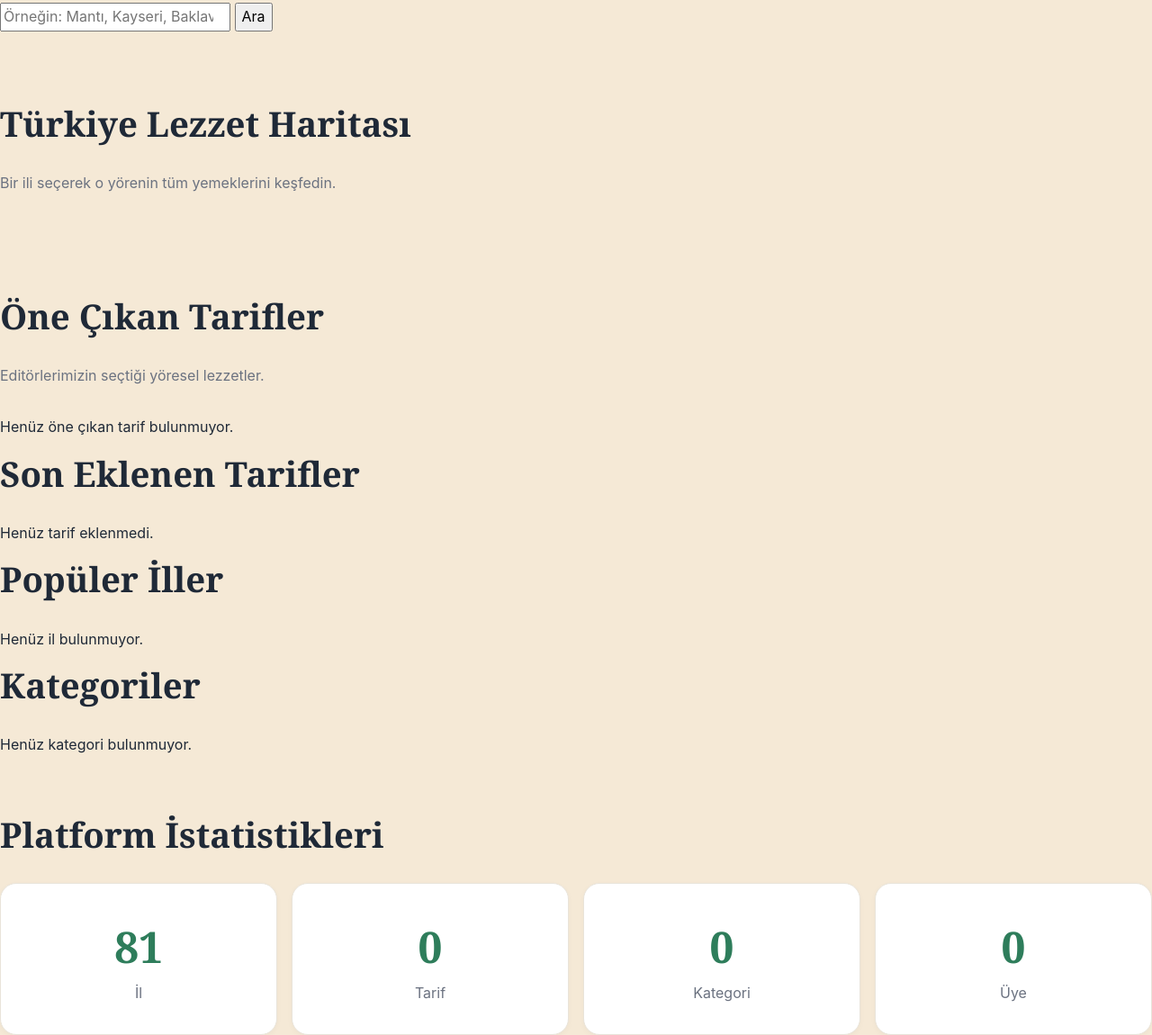
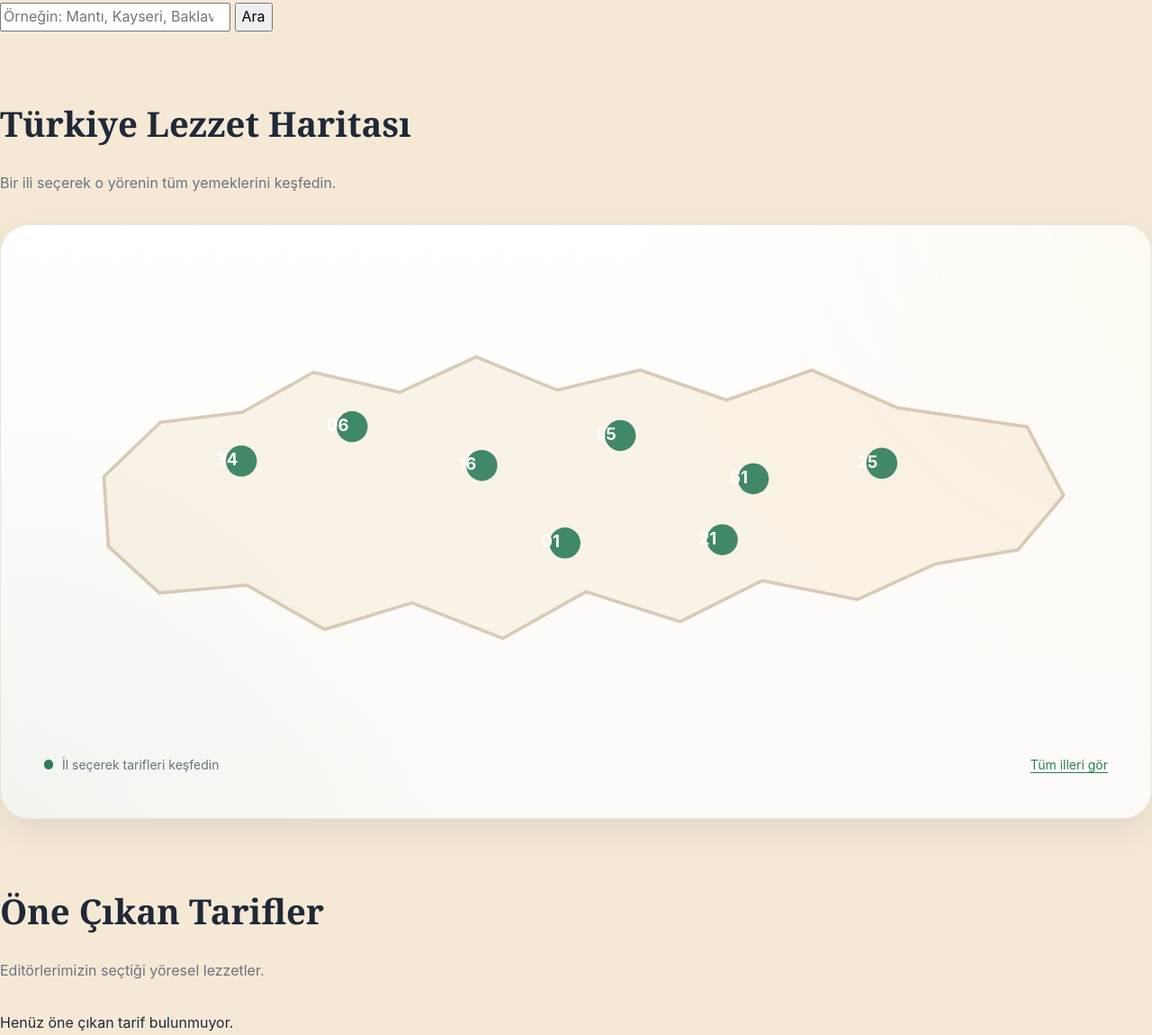
Before and after one commit to adhoc0/-FOOD, a Django app: page / in a window 1280 px wide. Shown: the part 1273-2423 px from the top of the page at 90% size. Run offline with Django 5.2, Linux system fonts and the light colour scheme; data that the repository does not hold is empty.

Commit message:
fix: render visible homepage map

```diff
--- a/static/css/components/map/map.css
+++ b/static/css/components/map/map.css
@@ -1,3 +1,65 @@
+.map-container {
+    position: relative;
+    min-height: 22rem;
+    padding: clamp(1rem, 4vw, 3rem);
+    background: var(--map-background);
+    border: var(--border-width) solid var(--map-border);
+    border-radius: var(--radius-lg);
+    box-shadow: var(--shadow-md);
+}
+
+.turkey-map {
+    display: block;
+    width: 100%;
+    height: auto;
+}
+
+.turkey-map__land {
+    fill: #f9f2e6;
+    stroke: #d8cbb8;
+    stroke-width: 3;
+}
+
+.turkey-map__markers circle {
+    fill: var(--color-primary);
+    opacity: .9;
+}
+
+.turkey-map__labels {
+    fill: var(--color-white);
+    font-family: var(--font-family);
+    font-size: 15px;
+    font-weight: 700;
+    text-anchor: middle;
+}
+
+.map-container__legend {
+    display: flex;
+    align-items: center;
+    justify-content: space-between;
+    gap: var(--space-md);
+    margin-top: var(--space-lg);
+    color: var(--color-text-light);
+    font-size: var(--text-sm);
+}
+
+.map-container__legend i {
+    display: inline-block;
+    width: .65rem;
+    height: .65rem;
+    margin-right: .35rem;
+    background: var(--color-primary);
+    border-radius: 50%;
+}
+
+@media (max-width: 600px) {
+    .map-container__legend {
+        align-items: flex-start;
+        flex-direction: column;
+    }
+}
+
+/* Mevcut harita etkileşim sınıfları için ortak yüzey. */
 .map-container {
 
     position: relative;
--- a/templates/components/map/map.html
+++ b/templates/components/map/map.html
@@ -1,3 +1,21 @@
-<!-- map component -->
-<div class="map">
+<div class="map-container" role="img" aria-label="Türkiye iller haritası">
+    <svg class="turkey-map" viewBox="0 0 960 420" aria-hidden="true" focusable="false">
+        <path class="turkey-map__land" d="M54 188 105 139 179 130 243 94 321 112 390 80 463 110 538 92 616 119 693 92 770 126 887 143 920 205 879 254 804 267 734 299 648 282 574 319 489 292 414 334 332 302 253 326 183 286 104 293 58 251Z" />
+        <g class="turkey-map__markers">
+            <circle cx="178" cy="174" r="14" /><circle cx="278" cy="143" r="14" />
+            <circle cx="395" cy="178" r="14" /><circle cx="520" cy="151" r="14" />
+            <circle cx="640" cy="190" r="14" /><circle cx="756" cy="176" r="14" />
+            <circle cx="470" cy="248" r="14" /><circle cx="612" cy="245" r="14" />
+        </g>
+        <g class="turkey-map__labels">
+            <text x="165" y="178">34</text><text x="265" y="147">06</text>
+            <text x="382" y="182">16</text><text x="507" y="155">55</text>
+            <text x="627" y="194">61</text><text x="743" y="180">25</text>
+            <text x="457" y="252">01</text><text x="599" y="249">21</text>
+        </g>
+    </svg>
+    <div class="map-container__legend">
+        <span><i></i> İl seçerek tarifleri keşfedin</span>
+        <a href="{% url 'provinces:list' %}" class="btn btn-outline">Tüm illeri gör</a>
+    </div>
 </div>
```
